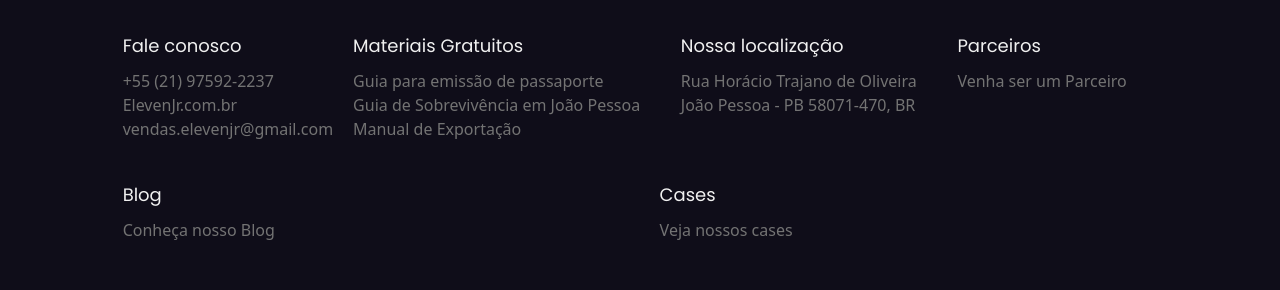
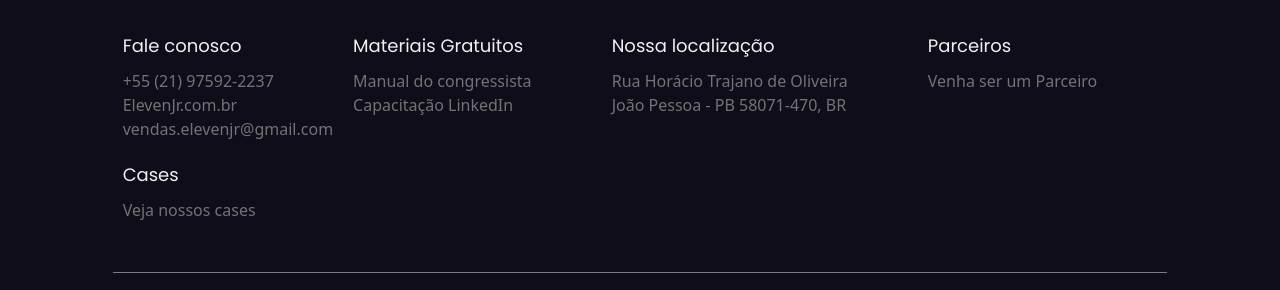
Before and after one commit to knex-projects/eleven-lp, a React (Vite) app in the folder FrontEnd/: page /Cases in a window 1280 px wide. Shown: the part 2488-2778 px from the top of the page. Built offline with nearby package versions, Linux system fonts and the light colour scheme.

Commit message:
refactor: retirar o link do blog do header do footer pois não tera mais o blog fix:: mudanaça dos caminhos do link que estavam direcinando para a pagina antiga da eleven para seçoes da nova pagina feat: adicionar ids de direcionamento para a seções

```diff
--- a/FrontEnd/src/components/ConsultForm/ConsultForm.tsx
+++ b/FrontEnd/src/components/ConsultForm/ConsultForm.tsx
@@ -105,7 +105,7 @@ export default function ConsultForm() {
   }
 
   return (
-    <section className="w-full lg:p-24 p-6 py-16 bg-dark-background flex flex-row justify-around">
+    <section id="Form" className=" scroll-smooth -scroll-mt-20 w-full lg:p-24 p-6 py-16 bg-dark-background flex flex-row justify-around">
       <div className="max-w-1/2 max-h-full flex-col lg:flex hidden pr-2 gap-y-8 justify-evenly">
         <span className="flex flex-col gap-y-8">
           <h1 className="text-5xl font-bold text-subtext mb-4">
--- a/FrontEnd/src/components/Partners/PartnersCarousel/PartnersCarousel.tsx
+++ b/FrontEnd/src/components/Partners/PartnersCarousel/PartnersCarousel.tsx
@@ -33,7 +33,7 @@ export default function PartnersCarousel() {
         partners.length < 7 ? [...partners, ...partners] : partners;
 
     return (
-        <section className="w-full h-auto bg-background text-dark-text flex justify-center items-center flex-col py-32 max-sm:py-20">
+        <section id='Parceiros' className="w-full h-auto bg-background text-dark-text flex justify-center items-center flex-col py-32 max-sm:py-20">
             <h1 className="text-4xl font-bold text-center mb-16 max-sm:text-[24px] ">
                 Empresas com quem já colaboramos
             </h1>
--- a/FrontEnd/src/components/Sections/FreeMaterialsSection/FreeMaterialsSection.tsx
+++ b/FrontEnd/src/components/Sections/FreeMaterialsSection/FreeMaterialsSection.tsx
@@ -19,7 +19,7 @@ function FreeMaterialCard({ image, name, description, download }: CardInfoProps)
   }
 
   return(
-    <div className="w-full h-[420px] p-[15px] rounded-[14px] bg-background">
+    <div id="Material" className="scroll-mt-20 w-full h-[420px] p-[15px] rounded-[14px] bg-background">
       <div className="w-full h-[220px] bg-cover bg-center rounded-[7px]" style={{ backgroundImage: `url(${image})`}}></div>
       <div className="h-[125px]">
         <h1 className="text-dark-text w-full max-h-[50px] overflow-y-auto break-words font-bold mt-[5px]">{name}</h1>
--- a/FrontEnd/src/components/Sections/HeroSection/HeroSection.tsx
+++ b/FrontEnd/src/components/Sections/HeroSection/HeroSection.tsx
@@ -16,10 +16,12 @@ export default function HeroSection() {
         <h2 className="text-primary-text text-[24px] font-normal pt-10 py-25 max-md:w-[75%] max-md:text-[18px] max-md:font-normal">
           Descubra como nossas soluções elevam os seus resultados!
         </h2>
-
-        <button className="w-[325px] h-[64px] text-[24px] rounded-[10px] max-sm:w-[80%]">
+        <a href="/#Form" className="scroll-smooth">
+          <button className="scroll-smooth w-[325px] h-[64px] text-[24px] rounded-[10px] max-sm:w-[80%]">
           <h1>Fale com um consultor</h1>
         </button>
+        </a>
+
       </section>
   );
 }
--- a/FrontEnd/src/components/layout/Footer/Footer.tsx
+++ b/FrontEnd/src/components/layout/Footer/Footer.tsx
@@ -35,9 +35,9 @@ export default function Footer() {
               Parceiros
             </h1>
             <li>
-              <Link to={"https://elevenjr.com/parceiros"}>
+              <a href="/Materiais#Material">
                 Venha ser um Parceiro
-              </Link>
+              </a>
             </li>
           </div>
         </ul>
@@ -47,21 +47,15 @@ export default function Footer() {
             Materiais Gratuitos
           </h1>
           <li>
-            <Link to={"https://app.pipefy.com/public/form/jF1D6Crr"}>
-              Guia para emissão de passaporte
-            </Link>
+            <a href="/Materiais#Material" >
+             Manual do congressista
+            </a>
           </li>{" "}
           {/*TODO: Add link*/}
           <li>
-            <Link to={"https://app.pipefy.com/public/form/WC4mdOH9"}>
-              Guia de Sobrevivência em João Pessoa
-            </Link>
-          </li>{" "}
-          {/*TODO: Add link*/}
-          <li>
-            <Link to={"https://app.pipefy.com/public/form/FsIs4HrM"}>
-              Manual de Exportação
-            </Link>
+            <a href="/Materiais#Material" >
+             Capacitação LinkedIn
+            </a>
           </li>{" "}
           {/*TODO: Add link*/}
         </ul>
@@ -83,23 +77,16 @@ export default function Footer() {
             Parceiros
           </h1>
           <li>
-            <Link to={"https://elevenjr.com/parceiros"}>
+            <a href="/#Form">
               Venha ser um Parceiro
-            </Link>
-          </li>
-        </ul>
-
-        <ul className="min-w-50 m-2.5 flex-auto max-sm:hidden">
-          <h1 className="text-primary-text mb-2.5 text-[1.125rem]">Blog</h1>
-          <li>
-            <Link to={"https://elevenjr.com/blog"}>Conheça nosso Blog</Link>
+            </a>
           </li>
         </ul>
 
         <ul className="min-w-50 m-2.5 flex-auto max-sm:hidden">
           <h1 className="text-primary-text mb-2.5 text-[1.125rem]">Cases</h1>
           <li>
-            <Link to={"https://elevenjr.com/cases"}>Veja nossos cases</Link>
+            <a   href="/Cases#Cases">Veja nossos cases</a>
           </li>
         </ul>
       </div>
--- a/FrontEnd/src/components/layout/Header/Header.tsx
+++ b/FrontEnd/src/components/layout/Header/Header.tsx
@@ -76,14 +76,7 @@ export default function Header({ page }: HeaderProps) {
                                 Cases
                             </Link>
                         </h1>
-                        <h1 className="border-b-[1px] h-[52px] content-center border-background-muted">
-                            <Link
-                                to="/Blog"
-                                onClick={() => setIsMenuOpen(false)}
-                            >
-                                Blog
-                            </Link>
-                        </h1>
+
                     </nav>
                 </PopoverContent>
             </Popover>
@@ -140,16 +133,7 @@ export default function Header({ page }: HeaderProps) {
                             } group-hover:bg-white`}
                         ></div>
                     </h1>
-                    <h1 className="group">
-                        <Link to="/Blog">Blog</Link>
-                        <div
-                            className={`h-[2px] w-[0%] bg-blue-400 ${
-                                page === 'Blog'
-                                    ? 'w-[100%]'
-                                    : 'animate-[growRightToLeft_0.3s_ease-in-out_alternate] group-hover:animate-[growLeftToRight_0.3s_ease-in_forwards]'
-                            } group-hover:bg-white`}
-                        ></div>
-                    </h1>
+
                 </div>
             </nav>
         </section>
```
